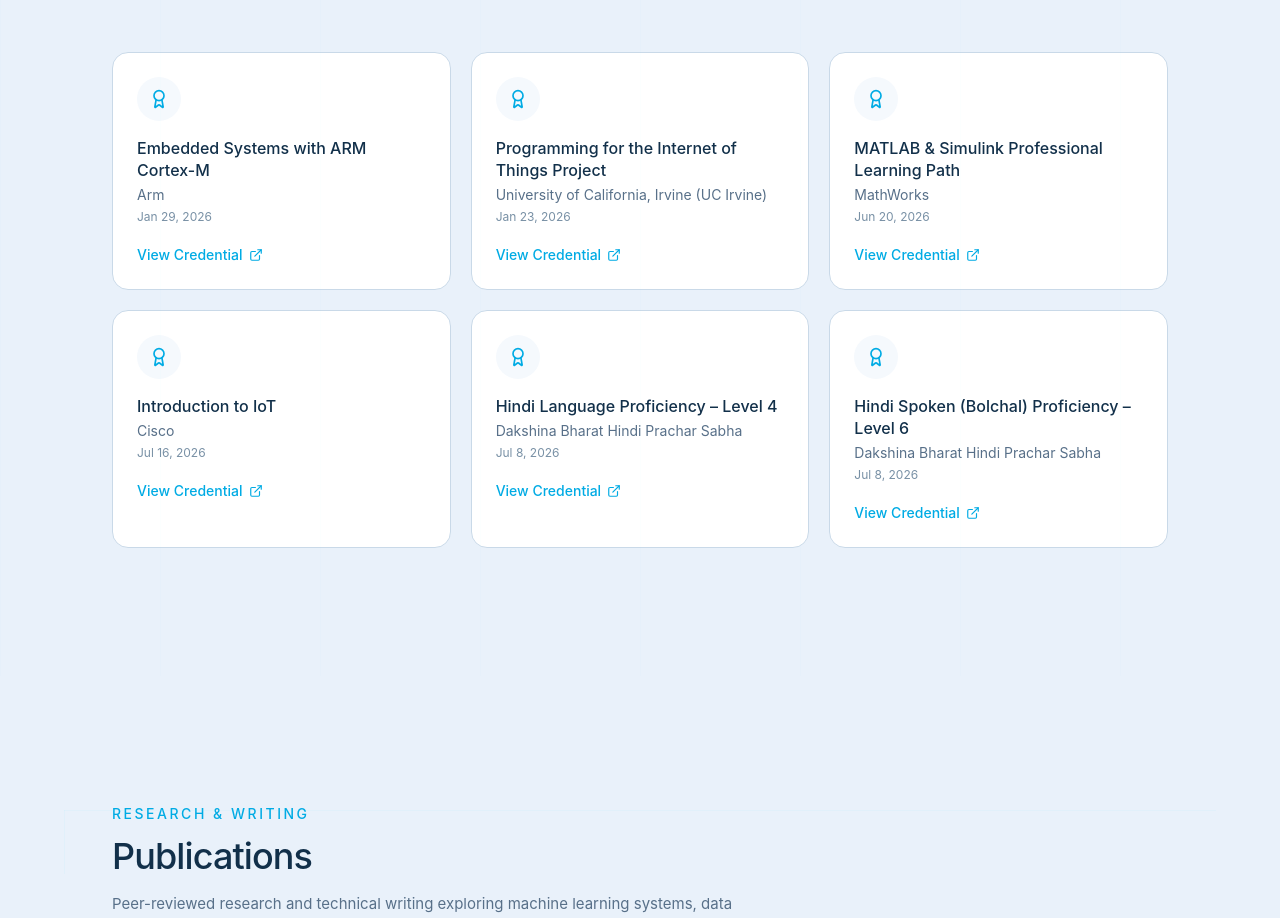
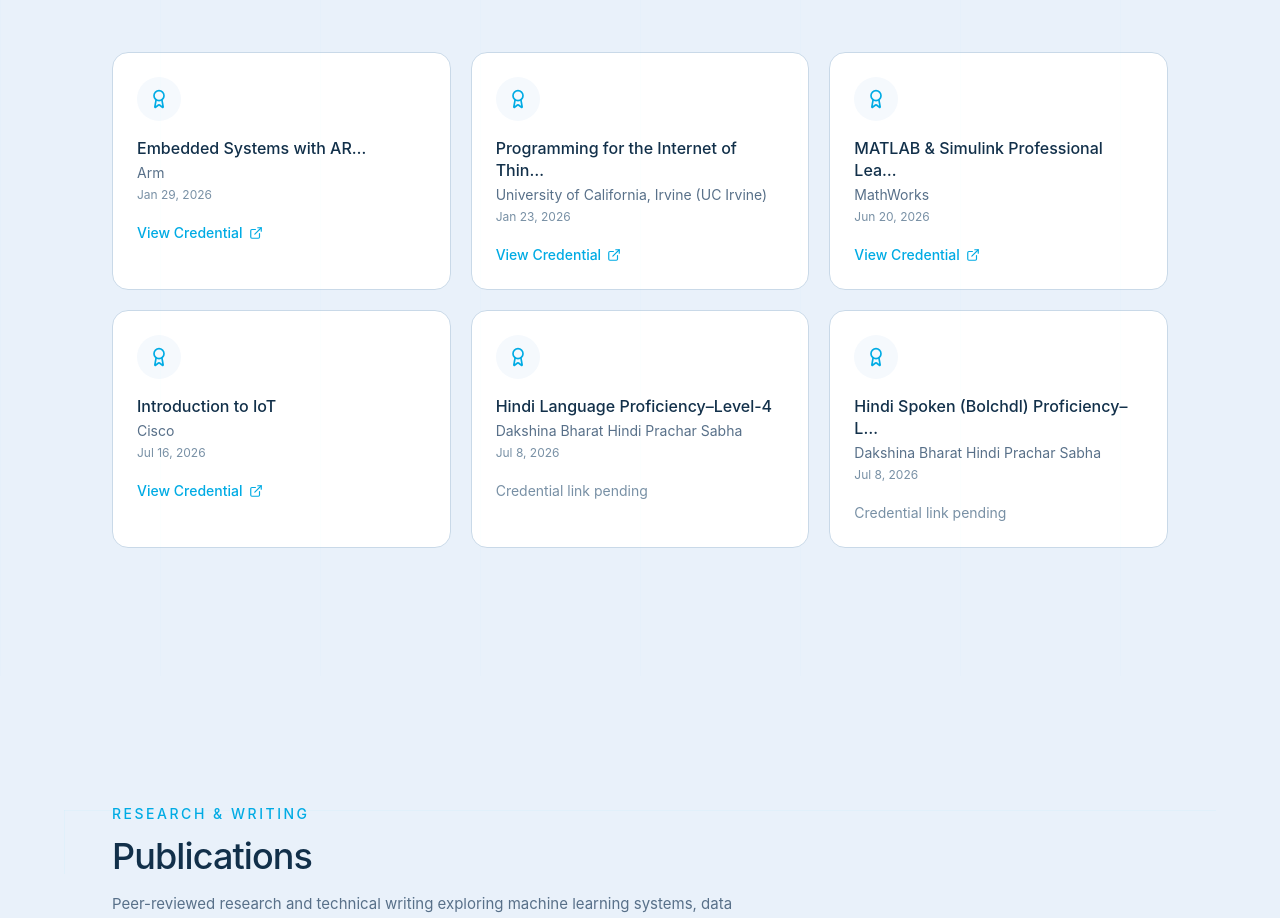
Before and after one commit to aSh-dev-io/portfolio, a Next.js app: page / in a window 1280 px wide. Shown: the part 9262-10180 px from the top of the page. Built offline with nearby package versions, Linux system fonts and the light colour scheme.

Commit message:
Add certification credential links

```diff
--- a/components/Certifications.tsx
+++ b/components/Certifications.tsx
@@ -20,13 +20,22 @@ export default function Certifications() {
             <p className="mt-1 text-sm text-muted">{cert.issuer}</p>
             <p className="mt-1 text-xs text-muted2">{cert.date}</p>
 
+            {cert.href ? (
               <a
                 href={cert.href}
+                target="_blank"
+                rel="noopener noreferrer"
+                aria-label={`View credential for ${cert.title}`}
                 className="mt-5 inline-flex items-center gap-1.5 text-sm font-medium text-accent hover:text-accent-dim"
               >
                 View Credential
                 <ExternalLink size={14} />
               </a>
+            ) : (
+              <span className="mt-5 inline-flex items-center text-sm text-muted2">
+                Credential link pending
+              </span>
+            )}
           </FadeIn>
         ))}
       </div>
--- a/lib/data.ts
+++ b/lib/data.ts
@@ -182,45 +182,45 @@ export const achievements = [
 
 export const certifications = [
   {
-    title: "Embedded Systems with ARM Cortex-M",
+    title: "Embedded Systems with AR…",
     issuer: "Arm",
     date: "Jan 29, 2026",
-    href: "#",
+    href: "https://coursera.org/share/a1e0b272d524120b8d20402e505a7eee",
   },
 
   {
-    title: "Programming for the Internet of Things Project",
+    title: "Programming for the Internet of Thin…",
     issuer: "University of California, Irvine (UC Irvine)",
     date: "Jan 23, 2026",
-    href: "#",
+    href: "https://coursera.org/share/ce4761b7e055d4ec9f66fa9954c076dd",
   },
 
   {
-    title: "MATLAB & Simulink Professional Learning Path",
+    title: "MATLAB & Simulink Professional Lea…",
     issuer: "MathWorks",
     date: "Jun 20, 2026",
-    href: "#",
+    href: "https://www.credly.com/users/ashwin-m.73efedd1",
   },
 
   {
     title: "Introduction to IoT",
     issuer: "Cisco",
     date: "Jul 16, 2026",
-    href: "#",
+    href: "https://www.credly.com/badges/8d3db7a4-5dd1-4a16-bb1d-03bd9d3e611a/public_url",
   },
 
   {
-    title: "Hindi Language Proficiency – Level 4",
+    title: "Hindi Language Proficiency–Level-4",
     issuer: "Dakshina Bharat Hindi Prachar Sabha",
     date: "Jul 8, 2026",
-    href: "#",
+    href: null,
   },
 
   {
-    title: "Hindi Spoken (Bolchal) Proficiency – Level 6",
+    title: "Hindi Spoken (Bolchdl) Proficiency–L…",
     issuer: "Dakshina Bharat Hindi Prachar Sabha",
     date: "Jul 8, 2026",
-    href: "#",
+    href: null,
   },
 ];
 
```
Lines whose indentation alone changed are shown as unchanged.
